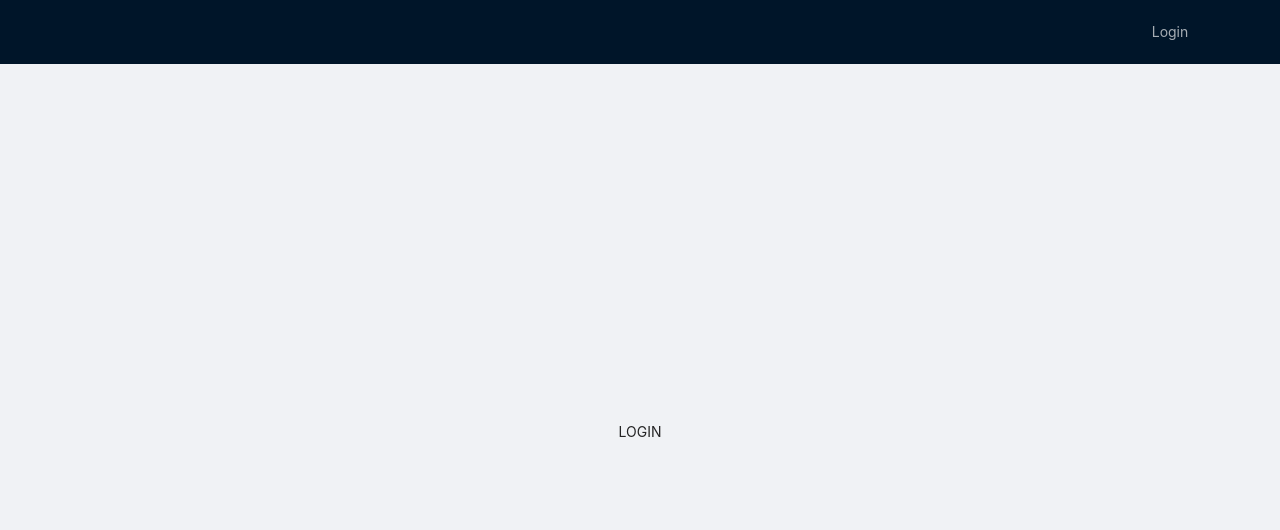
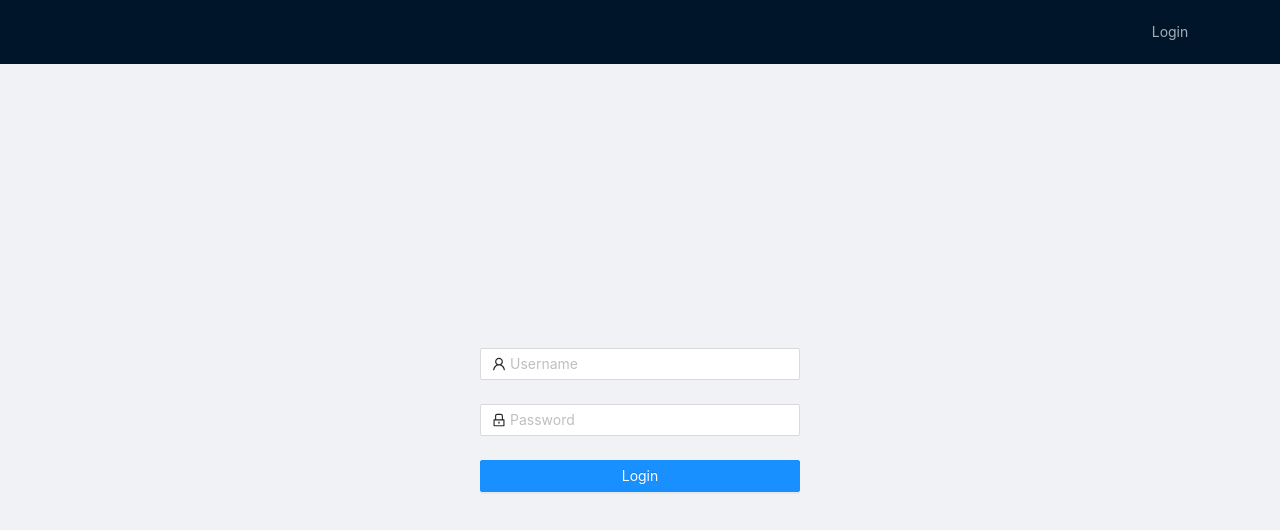
Before and after one commit to SetRedEyes/team-event-calendar-typescript, a React (Create React App) app: page /login in a window 1280 px wide. Shown: the top 530 px of the page. Built offline with nearby package versions, Linux system fonts and the light colour scheme.

Commit message:
implemented loginForm, validationRules

```diff
--- /dev/null
+++ b/src/components/LoginForm.tsx
@@ -0,0 +1,36 @@
+import { Button, Form, Input } from 'antd'
+import { LockOutlined, UserOutlined } from '@ant-design/icons'
+import { validationRules } from '../utils/validationRules'
+const LoginForm = () => {
+  return (
+    <Form style={{ width: '20rem' }}>
+      <Form.Item
+        name='username'
+        rules={[validationRules.required( 'Please input your username!' )]}
+      >
+        <Input
+          prefix={<UserOutlined className='site-form-item-icon' />}
+          placeholder='Username'
+        />
+      </Form.Item>
+
+      <Form.Item
+        name='password'
+        rules={[validationRules.required('Please input your password!')]}
+      >
+        <Input
+          prefix={<LockOutlined className='site-form-item-icon' />}
+          placeholder='Password'
+        />
+      </Form.Item>
+
+      <Form.Item>
+        <Button type='primary' htmlType='submit' block>
+          Login
+        </Button>
+      </Form.Item>
+    </Form>
+  )
+}
+
+export default LoginForm
--- a/src/pages/Login.tsx
+++ b/src/pages/Login.tsx
@@ -1,10 +1,11 @@
 import { Layout, Row } from 'antd'
+import LoginForm from '../components/LoginForm'
 
 const Login = () => {
   return (
     <Layout>
       <Row justify='center' align='middle' className='h100'>
-        LOGIN
+        <LoginForm />
       </Row>
     </Layout>
   )
--- /dev/null
+++ b/src/utils/validationRules.ts
@@ -0,0 +1,3 @@
+export const validationRules = {
+  required: (message: string) => ({ required: true, message })
+}
```
